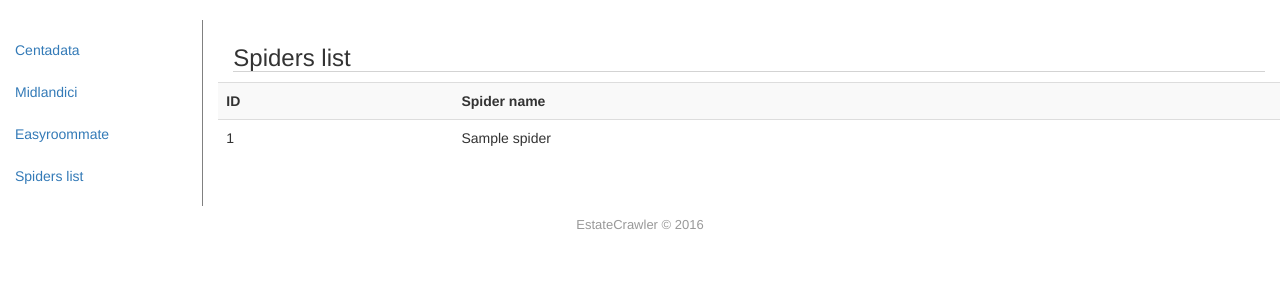
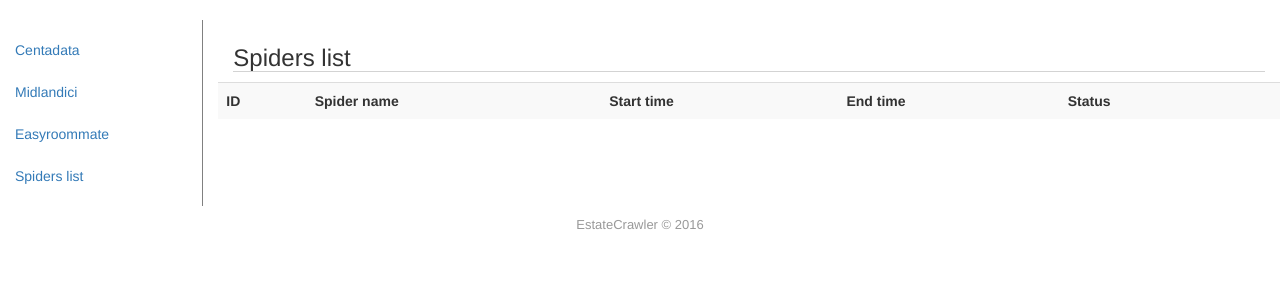
Before and after one commit to kuleshserega/crawlestate, a Flask app: page / in a window 1280 px wide. Shown: the part 52-352 px from the top of the page. Run offline with Flask 2, Linux system fonts and the light colour scheme; tables that the repository leaves empty hold one stand-in row (values such as "Sample post"); lists and menus that the app fills with data are empty; some libraries are stand-ins or nearby versions.

Commit message:
add js for spiders management page

```diff
--- a/static/js/default.js
+++ b/static/js/default.js
@@ -1,10 +1,50 @@
+// $(document).ready(function(){
+//     $('.messages').find('.alert').each(function(){
+//         var el = $(this);
+//         setTimeout(function(){
+//             el.fadeOut(500, function(){
+//                el.remove();
+//             });
+//         }, 4000);
+//     });
+// });
+var base_scrapyd_url = 'http://localhost:6800/';
+
 $(document).ready(function(){
-    $('.messages').find('.alert').each(function(){
-        var el = $(this);
-        setTimeout(function(){
-            el.fadeOut(500, function(){
-               el.remove();
-            });
-        }, 4000);
+    $.get(base_scrapyd_url + "listjobs.json?project=crawlestate", function(data){
+        console.log("Data: " + data);
+        var html = '';
+        var status = ['running', 'finished', 'pending'];
+        for (var i=0; i < status.length; i++) {
+            for(var j=0; j < data[status[i]].length; j++) {
+                var btn = '';
+                if (status[i] == 'pending' || status[i] == 'running'){
+                    btn = '<a href="' + data[status[i]][j]['id'] + '" class="cancel btn btn-primary">Cancel</a>';
+                }
+                html += '<tr id="' + data[status[i]][j]['id'] + '">\
+                        <td>' + data[status[i]][j]['id'] + '</td>\
+                        <td>' + data[status[i]][j]['spider'] + '</td>\
+                        <td>' + data[status[i]][j]['start_time'] + '</td>\
+                        <td>' + data[status[i]][j]['end_time'] + '</td>\
+                        <td>' + status[i] + '</td>\
+                        <td>' + btn + '</td>\
+                    </tr>';
+            }
+        }
+        $('table tr').after(html);
     });
+
+    $(document).on('click', '.cancel', function(e){
+        console.log('TRY');
+        e.preventDefault();
+        var job_id = $(this).attr('href');
+        var data = {
+            'project': 'crawlestate',
+            'job': job_id
+        }
+        $.post(base_scrapyd_url + "cancel.json", data, function(data) {
+          console.log( data );
+        });
+    })
+
 });
--- a/templates/spiders.html
+++ b/templates/spiders.html
@@ -3,6 +3,9 @@
 {% block head %}
     {{ super() }}
 {% endblock %}
+{% block ext_js %}
+<script type="text/javascript" src="{{ url_for('static', filename='js/default.js') }}"></script>
+{% endblock ext_js %}
 {% block content %}
     <div class="container-fluid">
             <h3 class="title">Spiders list</h3>
@@ -11,12 +14,20 @@
             <tr>
                 <th>ID</th>
                 <th>Spider name</th>
+                <th>Start time</th>
+                <th>End time</th>
+                <th>Status</th>
+                <th></th>
             </tr>
-            {% for spider in data %}
-            <tr>
+<!--             {% for spider in data %}
+            <tr sname="{{ spider.spider_name }}">
                 <td>{{ spider.id }}</td>
                 <td>{{ spider.spider_name }}</td>
+                <td class="start_day"></td>
+                <td class="end_day"></td>
+                <td class="status"></td>
+                <td><a href="" class="btn btn-primary" action="run">Run</a></td>
             </tr>
-            {% endfor %}
+            {% endfor %} -->
         </table>
 {% endblock %}
```
Also changed, not shown: README.md, 1 other file.
